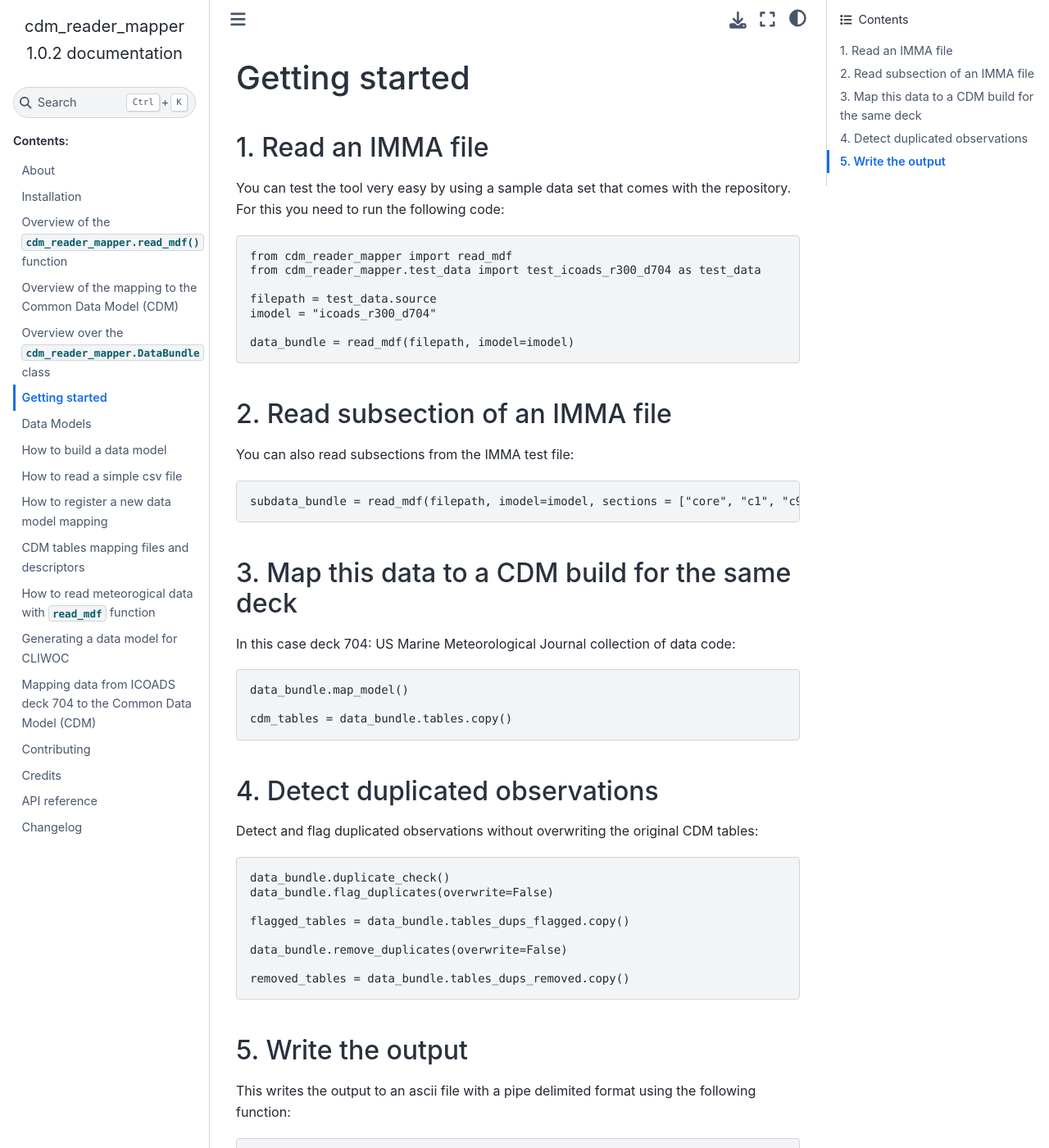
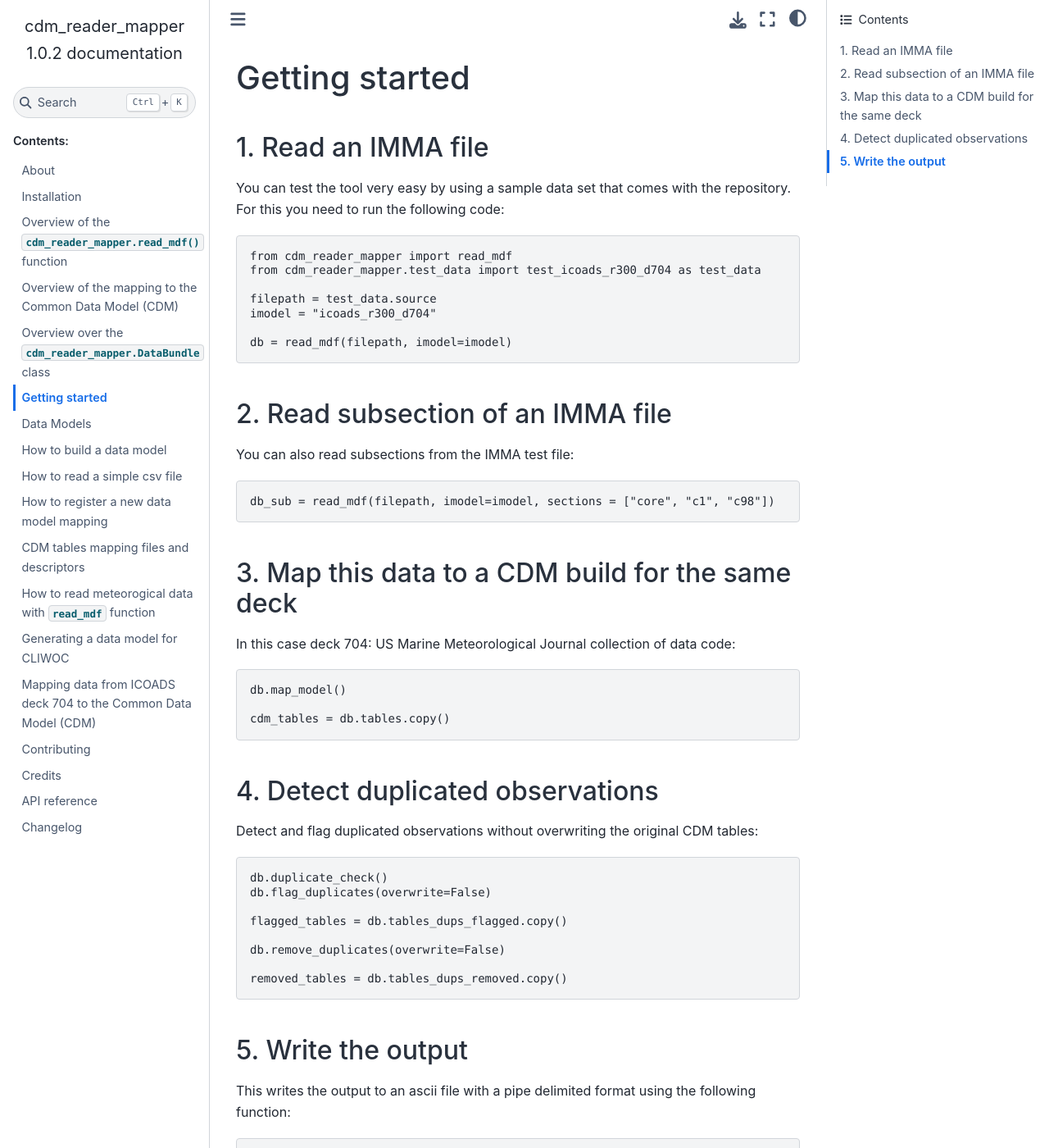
Before and after one commit to glamod/cdm_reader_mapper, a Sphinx documentation site: the page built from docs/getting-started.rst, in a window 1280 px wide and 1400 px high. Shown: the whole window at 82% size. Built offline with Sphinx 7.4.7 and the Sphinx Book theme 1.1.4, drawn with Linux system fonts in a browser that asks for light colours; some of the changed text lies outside the part shown.

Commit message:
minor revisions

```diff
--- a/docs/getting-started.rst
+++ b/docs/getting-started.rst
@@ -21,7 +21,7 @@ You can test the tool very easy by using a sample data set that comes with the r
    filepath = test_data.source
    imodel = "icoads_r300_d704"
 
-   data_bundle = read_mdf(filepath, imodel=imodel)
+   db = read_mdf(filepath, imodel=imodel)
 
 
 2. Read subsection of an IMMA file
@@ -31,7 +31,7 @@ You can also read subsections from the IMMA test file:
 
 .. code-block:: console
 
-   subdata_bundle = read_mdf(filepath, imodel=imodel, sections = ["core", "c1", "c98"])
+   db_sub = read_mdf(filepath, imodel=imodel, sections = ["core", "c1", "c98"])
 
 3. Map this data to a CDM build for the same deck
 ~~~~~~~~~~~~~~~~~~~~~~~~~~~~~~~~~~~~~~~~~~~~~~~~~
@@ -40,9 +40,9 @@ In this case deck 704: US Marine Meteorological Journal collection of data code:
 
 .. code-block:: console
 
-    data_bundle.map_model()
+    db.map_model()
 
-    cdm_tables = data_bundle.tables.copy()
+    cdm_tables = db.tables.copy()
 
 4. Detect duplicated observations
 ~~~~~~~~~~~~~~~~~~~~~~~~~~~~~~~~~
@@ -51,14 +51,14 @@ Detect and flag duplicated observations without overwriting the original CDM tab
 
 .. code-block:: console
 
-    data_bundle.duplicate_check()
-    data_bundle.flag_duplicates(overwrite=False)
+    db.duplicate_check()
+    db.flag_duplicates(overwrite=False)
 
-    flagged_tables = data_bundle.tables_dups_flagged.copy()
+    flagged_tables = db.tables_dups_flagged.copy()
 
-    data_bundle.remove_duplicates(overwrite=False)
+    db.remove_duplicates(overwrite=False)
 
-    removed_tables = data_bundle.tables_dups_removed.copy()
+    removed_tables = db.tables_dups_removed.copy()
 
 5. Write the output
 ~~~~~~~~~~~~~~~~~~~
@@ -66,4 +66,4 @@ This writes the output to an ascii file with a pipe delimited format using the f
 
 .. code-block:: console
 
-    data_bundle.write_tables()
+    db.write_tables()
--- a/docs/tool-overview-databundle.rst
+++ b/docs/tool-overview-databundle.rst
@@ -85,7 +85,7 @@ For more information how the mapping is working, please see :ref:`tool-overview-
 
 After mapping to the CDM format it is useful to check if :py:attr:`DataBundle.tables` contains any duplicates. The duplicate checker included in the ``cdm_reader_mapper`` toolbos is based on python record linkage toolkit RecordLinkage_.
 
-The first step is to call the method function :py:func:`DataBundle.duplicate_check`. This function scans :py:attr:`DataBundle.tables` for any duplicates and stores the result to :py:attr:`DataBundle.DupDetect`.
+The first step is to call the method function :py:func:`DataBundle.duplicate_check`. This function scans :py:attr:`DataBundle.tables` for any duplicates.
 
 .. code-block:: console
 
```
